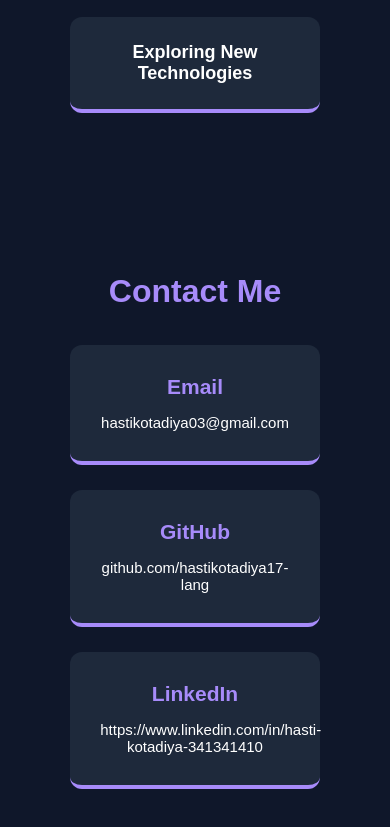
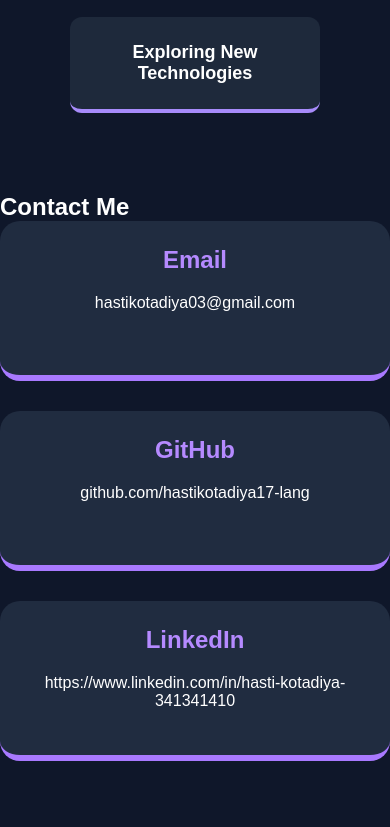
Before and after one commit to hastikotadiya17-lang/my-portfolio, a plain HTML site: page index.html in a window 390 px wide. Shown: the part 4784-5611 px from the top of the page. After the commit the page ends 5545 px from the top, so only its background shows below. Drawn offline with Linux system fonts and the light colour scheme.

Commit message:
Refactor CSS for enhanced styling and responsiveness
Added responsive design for contact section and improved overall styling.

```diff
--- a/style.css
+++ b/style.css
@@ -282,59 +282,73 @@ nav ul li a {
     }
 }
 /* Contact Section */
-
-#contact {
-    padding: 80px 10%;
+.contact {
+    padding: 60px 20px;
     text-align: center;
 }
 
-#contact h2 {
-    font-size: 32px;
-    color: #a78bfa;
-    margin-bottom: 35px;
+.contact h2 {
+    font-size: 42px;
+    color: #b58aff;
+    margin-bottom: 50px;
 }
 
+/* Contact Cards */
 .contact-container {
     display: flex;
-    justify-content: center;
-    flex-wrap: wrap;
-    gap: 25px;
+    flex-direction: column;
+    align-items: center;
+    gap: 30px;
 }
 
 .contact-card {
-    background-color: #1e293b;
-    padding: 30px;
-    width: 250px;
-    border-radius: 12px;
-    border-bottom: 4px solid #a78bfa;
-    transition: 0.3s;
+    width: 100%;
+    max-width: 440px;
+    min-height: 180px;
+    padding: 30px 20px;
+    box-sizing: border-box;
+    background: #202c40;
+    border-radius: 20px;
+    border-bottom: 6px solid #a879ff;
+    text-align: center;
+    overflow-wrap: anywhere;
 }
 
 .contact-card h3 {
-    color: #a78bfa;
-    font-size: 21px;
-    margin-bottom: 15px;
+    color: #b58aff;
+    font-size: 28px;
+    margin-bottom: 20px;
 }
 
-.contact-card p {
+.contact-card a {
     color: white;
-    font-size: 15px;
+    font-size: 18px;
+    text-decoration: none;
+    overflow-wrap: anywhere;
+    word-break: break-word;
 }
 
-.contact-card:hover {
-    transform: translateY(-8px);
-    box-shadow: 0 8px 20px rgba(167, 139, 250, 0.2);
+.contact-card a:hover {
+    color: #b58aff;
 }
 
-/* Responsive Design */
-
-@media (max-width: 768px) {
-    .contact-container {
-        flex-direction: column;
-        align-items: center;
+/* Mobile Responsive */
+@media (max-width: 600px) {
+    .contact h2 {
+        font-size: 34px;
     }
 
     .contact-card {
-        width: 80%;
+        max-width: 100%;
+        min-height: 160px;
+        padding: 25px 15px;
+    }
+
+    .contact-card h3 {
+        font-size: 24px;
+    }
+
+    .contact-card a {
+        font-size: 16px;
     }
 }
```
